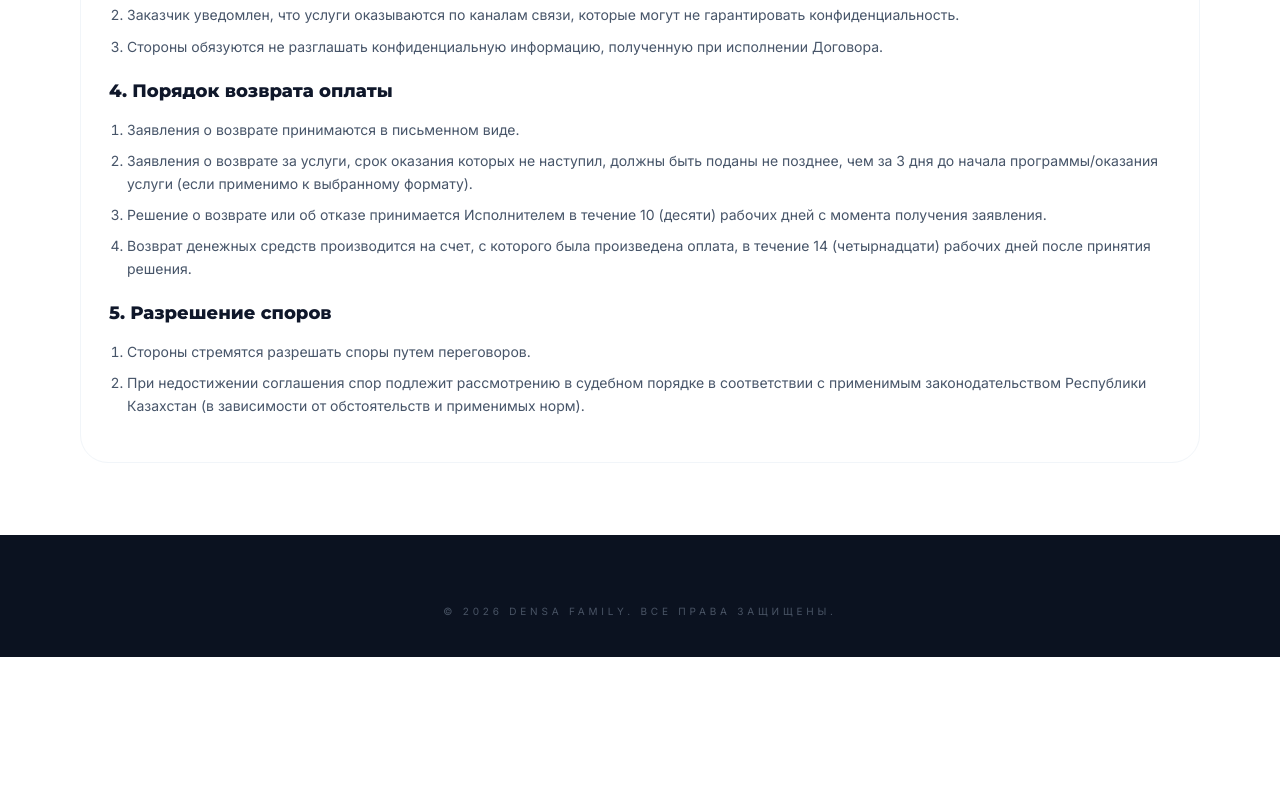
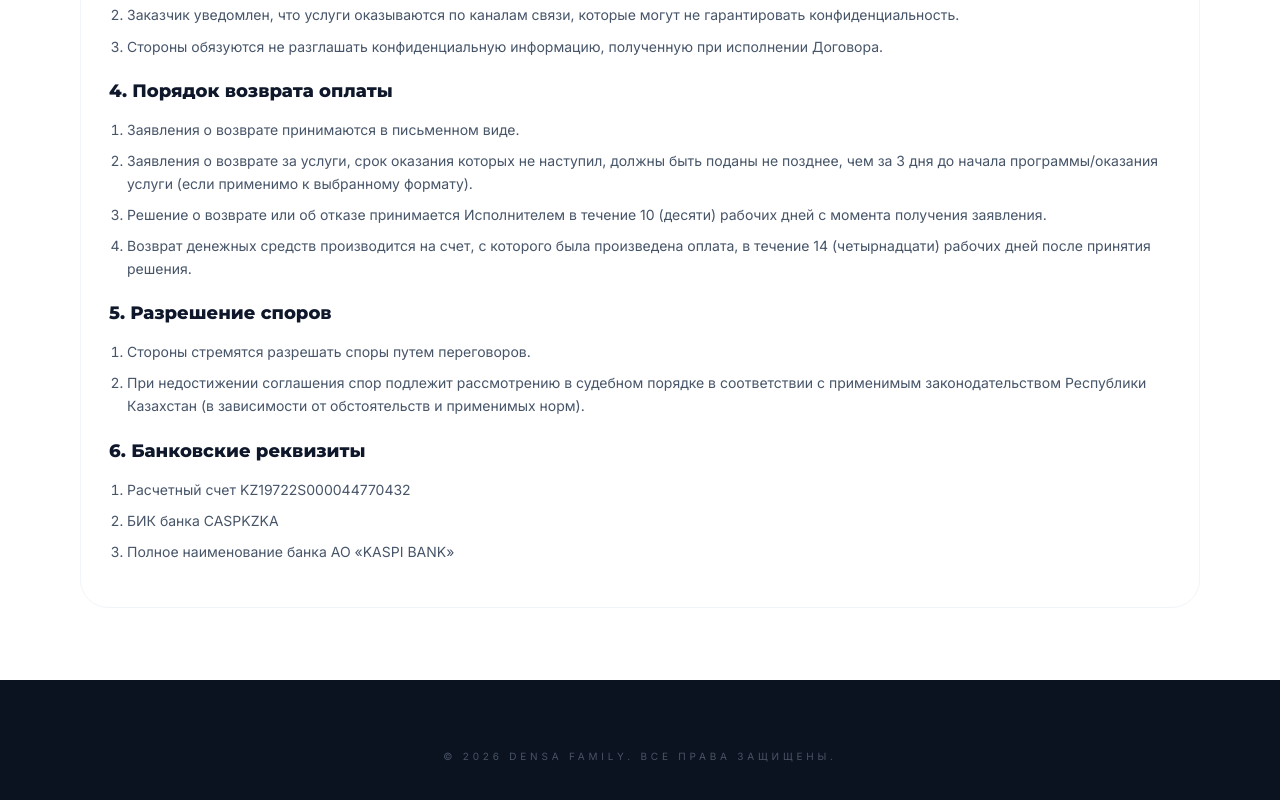
Before and after one commit to NailShakurov/PersonalDataDocs, a plain HTML site: page dogovor.html in a window 1280 px wide. Shown: the part 1688-2488 px from the top of the page. Before the commit the page ends 2345 px from the top, so only its background shows below. Drawn offline with Linux system fonts and the light colour scheme.

Commit message:
Update dogovor.html

```diff
--- a/dogovor.html
+++ b/dogovor.html
@@ -116,6 +116,13 @@
         <li>Стороны стремятся разрешать споры путем переговоров.</li>
         <li>При недостижении соглашения спор подлежит рассмотрению в судебном порядке в соответствии с применимым законодательством Республики Казахстан (в зависимости от обстоятельств и применимых норм).</li>
       </ol>
+
+      <h2>6. Банковские реквизиты</h2>
+      <ol class="doc-ol">
+        <li>Расчетный счет KZ19722S000044770432</li>
+        <li>БИК банка CASPKZKA</li>
+        <li>Полное наименование банка AO «KASPI BANK»</li>
+      </ol>
     </article>
   </main>
 
```
